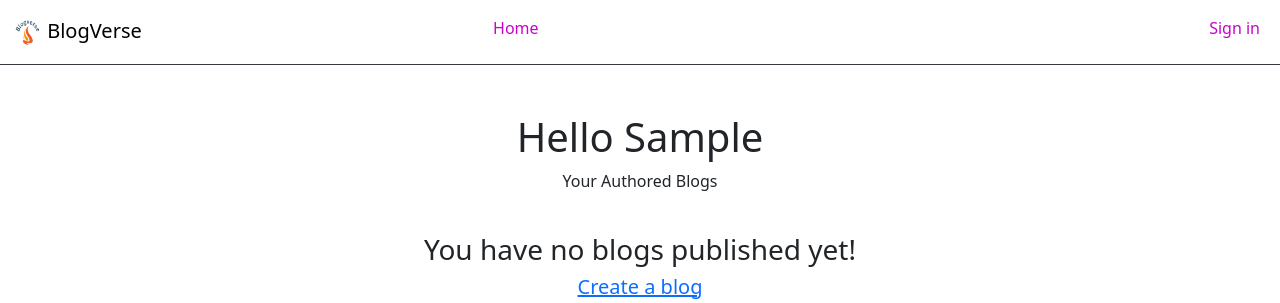
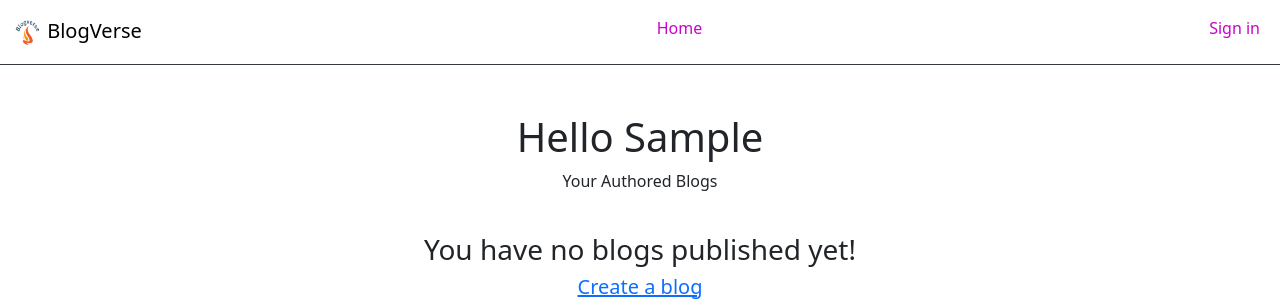
Before and after one commit to abhijitpaul0212/BlogVerse, a Flask app: template src/templates/blogs/view_blog.html in a window 1280 px wide. Shown: the top 303 px of the page. Run offline with Flask 2, Linux system fonts and the light colour scheme; the template is opened without the code that fills it, so the values that code supplies are empty; the visitor is signed in with stand-in values (Sample User, id 1); parts of the project's set-up code (start-up, migrations or seed data) failed here and were passed over; some libraries are stand-ins or nearby versions.

Commit message:
Update base.html

```diff
--- a/src/templates/base.html
+++ b/src/templates/base.html
@@ -12,7 +12,7 @@
           <span class="navbar-toggler-icon"></span>
         </button>
         <div class="collapse navbar-collapse" id="navbarToggler">
-          <ul class="navbar-nav m-auto mb-2 mb-lg-2">
+          <ul class="navbar-nav ms-auto mb-2 mb-lg-2">
             <li class="nav-item">
               <a class="nav-link active" aria-current="page" href="{{ url_for('blogs.blogs') }}">Home</a>
             </li>
```
